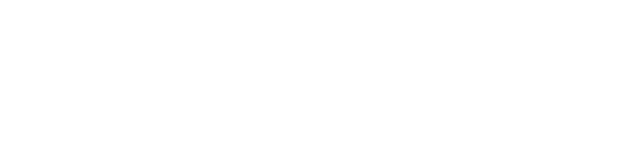
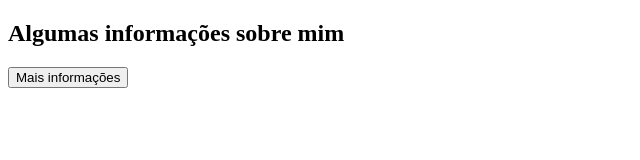
Before and after one commit to QueridoEmo/EstudoPy, a plain HTML site: page Escola De Programadores/index.html in a window 1280 px wide. Shown: the whole page, without its empty margins (0-640 px from the left). Drawn offline with Linux system fonts and the light colour scheme.

Commit message:
Update index.html

```diff
--- a/Escola De Programadores/index.html
+++ b/Escola De Programadores/index.html
@@ -1,16 +1,22 @@
 <!DOCTYPE html>
 <html>
+
 <head>
   <meta charset="UTF-8">
   <meta name="viewport" content="width=device-width, inicial-scale=1">
 
-    <title>Escola de Programadores</title>
+  <title>Portfólio</title>
 
 </head>
+
 <body>
   <section>
+    <div>
+      <h1>Algumas informações sobre mim</h1>
 
+      <button>Mais informações</button>
 
+    </div>
   </section>
 
 </body>
```
Lines whose indentation alone changed are shown as unchanged.
